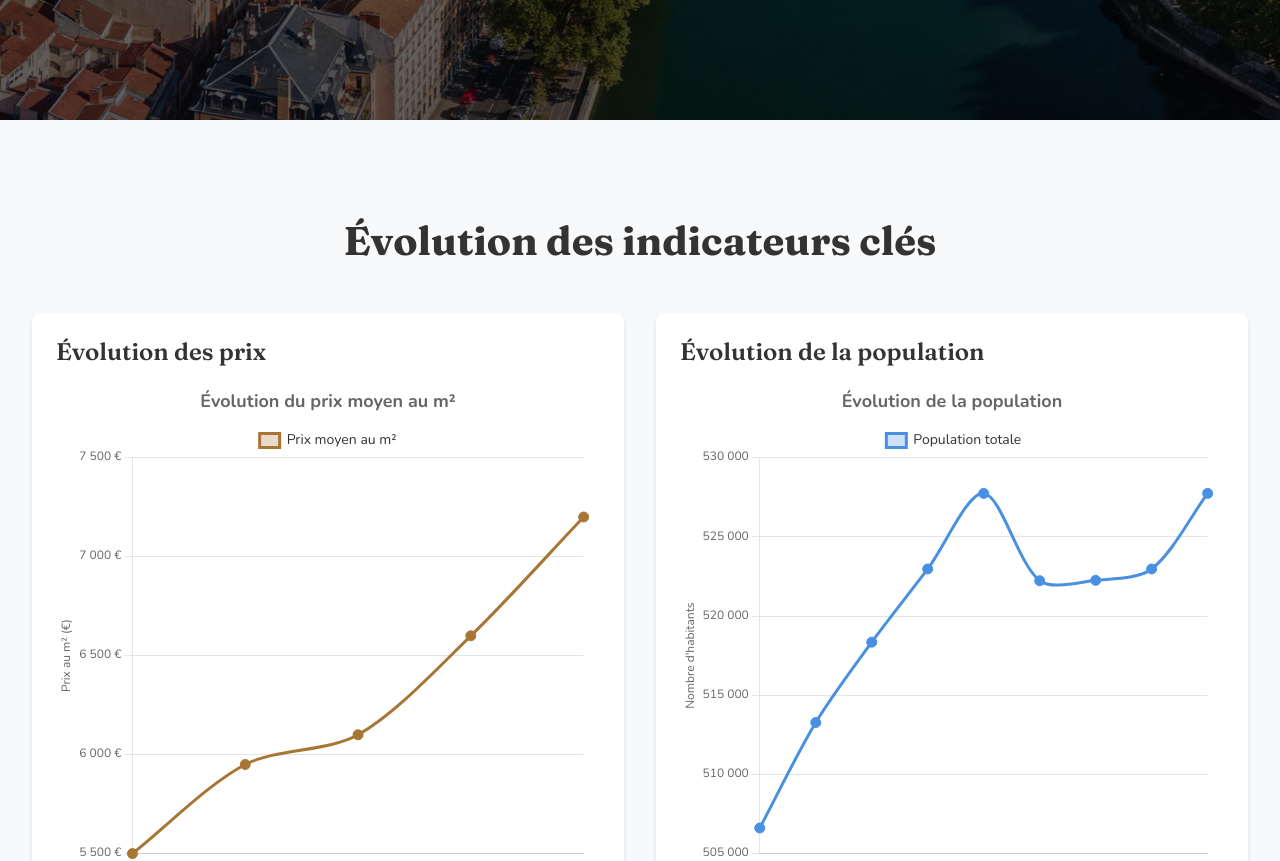
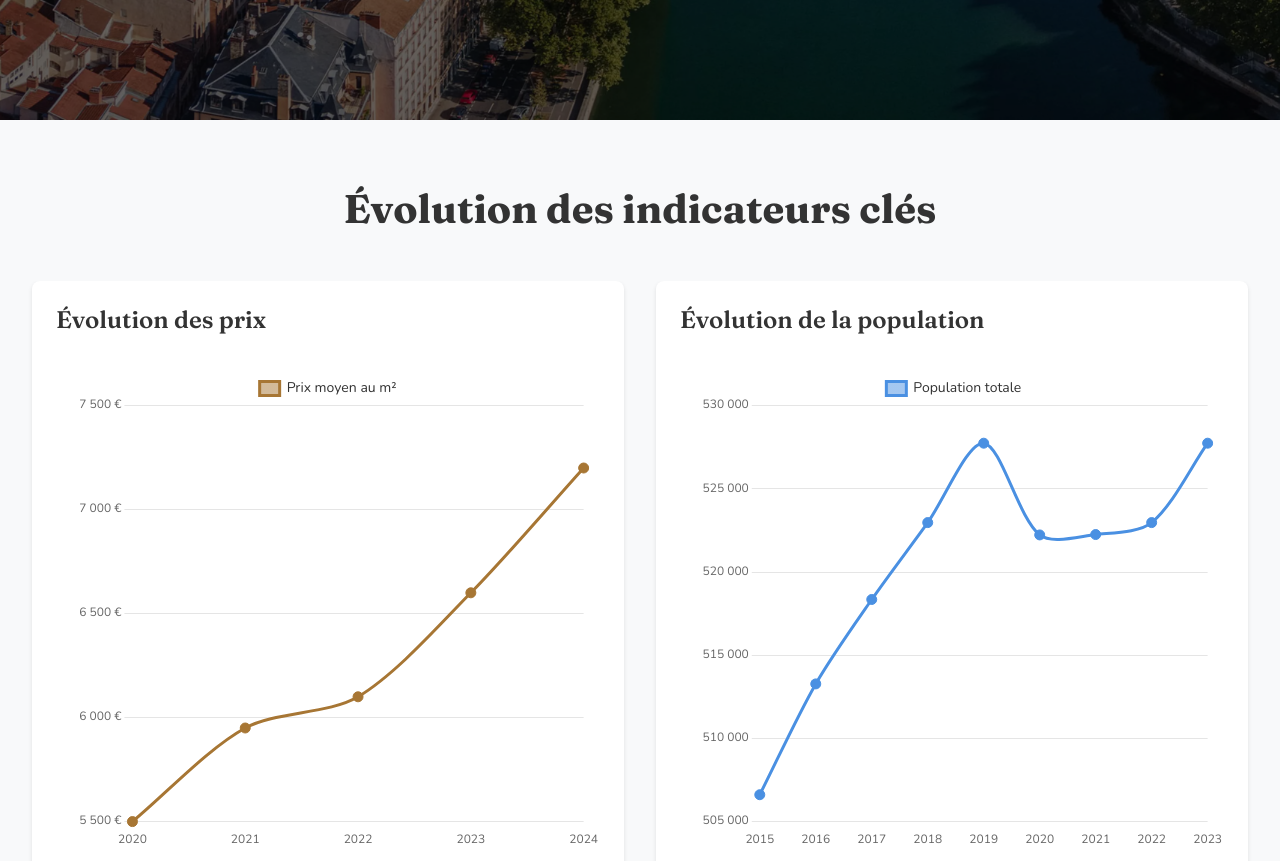
Before and after one commit to romain-sadar/Hackaton, a React (Vite) app in the folder hackaton_front_react/: page / in a window 1280 px wide. Shown: the part 680-1541 px from the top of the page. Built offline with nearby package versions, Linux system fonts and the light colour scheme.

Commit message:
fixed css for section-2

```diff
--- a/hackaton_front_react/src/assets/styles/global.css
+++ b/hackaton_front_react/src/assets/styles/global.css
@@ -1,4 +1,3 @@
-/* Reset and Base Styles */
 *, ::before, ::after {
   box-sizing: border-box;
   margin: 0;
@@ -7,16 +6,6 @@
   scroll-behavior: smooth;
 }
 
-body {
-  font-family: "Nunito", sans-serif;
-}
-
-h1, h2, h3 {
-  font-family: "Fraunces", serif;
-  font-weight: 600;
-}
-
-/* Header Styles */
 .header {
   position: fixed;
   top: 0;
@@ -27,7 +16,6 @@ h1, h2, h3 {
   box-shadow: none;
   font-family: "Nunito", sans-serif;
 }
-
 .header__container {
   max-width: 1280px;
   margin: 0 auto;
@@ -35,21 +23,17 @@ h1, h2, h3 {
   justify-content: space-between;
   align-items: center;
 }
-
 .header__logo {
   height: 100px;
   object-fit: contain;
 }
-
 .header__nav ul {
   display: flex;
   gap: 2rem;
 }
-
 .header__nav ul li {
   list-style: none;
 }
-
 .header__nav ul li a {
   font-weight: 600;
   font-size: 0.95rem;
@@ -57,33 +41,80 @@ h1, h2, h3 {
   text-decoration: none;
   transition: color 0.2s ease;
 }
-
 .header.transparent {
   background-color: transparent;
 }
-
 .header.transparent .header__nav a {
   color: white;
 }
-
 .header.transparent .header__nav a:hover {
-  color: #a67838;
+  color: #c8924f;
 }
-
 .header.scrolled {
   background-color: #fff;
   box-shadow: 0 6px 12px rgba(0, 0, 0, 0.08);
 }
-
 .header.scrolled .header__nav a {
-  color: black;
+  color: #c8924f;
 }
-
 .header.scrolled .header__nav a:hover {
   color: #a67838;
 }
 
-/* Hero Section */
+.footer {
+  display: flex;
+  justify-content: space-between;
+  align-items: center;
+  padding: 1.2rem 2rem;
+  border-top: 1px solid #e0e0e0;
+  font-size: 0.9rem;
+  background: white;
+  font-family: "Nunito", sans-serif;
+}
+.footer a {
+  color: #222;
+  margin-left: 0.5rem;
+  text-decoration: none;
+}
+.footer a:hover {
+  text-decoration: underline;
+}
+.footer__center {
+  display: flex;
+  align-items: center;
+  gap: 1rem;
+}
+.footer__center .footer__icons a {
+  font-size: 1.2rem;
+  margin: 0 0.25rem;
+  color: #111;
+}
+.footer__center .footer__icons a:hover {
+  color: #c8924f;
+}
+.footer__right {
+  display: flex;
+  align-items: center;
+  gap: 0.5rem;
+}
+.footer__right .heart {
+  color: #000;
+  margin: 0 0.25rem;
+}
+.footer__right img {
+  height: 40px;
+  border-radius: 8px;
+  background: #111;
+  padding: 0.2rem;
+}
+@media (max-width: 768px) {
+  .footer {
+    flex-direction: column;
+    gap: 1rem;
+    text-align: center;
+  }
+}
+
 .hero {
   height: 100vh;
   background-size: cover;
@@ -92,7 +123,6 @@ h1, h2, h3 {
   color: #fff;
   font-family: "Nunito", sans-serif;
 }
-
 .hero__overlay {
   background: rgba(0, 0, 0, 0.6);
   width: 100%;
@@ -102,13 +132,11 @@ h1, h2, h3 {
   justify-content: center;
   padding: 2rem;
 }
-
 .hero__content {
   text-align: center;
   max-width: auto;
   margin: 0 auto;
 }
-
 .hero__content h1 {
   font-size: 3.2rem;
   font-weight: 700;
@@ -116,24 +144,20 @@ h1, h2, h3 {
   margin-bottom: 1rem;
   font-family: "Fraunces", serif;
 }
-
 .hero__content h1 span {
   color: #c8924f;
   font-family: "Fraunces", serif;
 }
-
 .hero__content p {
   font-size: 1.25rem;
   margin-bottom: 2.5rem;
   color: #eee;
 }
-
 .hero__search-bar {
   display: flex;
   max-width: 600px;
   margin: 0 auto;
 }
-
 .hero__search-bar input {
   flex: 1;
   padding: 0.8rem 1rem;
@@ -142,7 +166,6 @@ h1, h2, h3 {
   border: none;
   outline: none;
 }
-
 .hero__search-bar button {
   background-color: #c8924f;
   color: white;
@@ -154,15 +177,24 @@ h1, h2, h3 {
   cursor: pointer;
   transition: background 0.2s ease;
 }
-
 .hero__search-bar button:hover {
   background-color: #a77634;
 }
 
-/* Charts Section */
 .section-2 {
-  padding: 6rem 0;
+  padding: 4rem 0;
   background-color: #f8f9fa;
+  display: flex;
+  align-items: center;
+  flex-direction: column;
+}
+.section-2 canvas {
+  max-width: 100%;
+  height: auto;
+}
+
+.inner-div {
+  width: 1250px;
 }
 
 .section-title {
@@ -182,6 +214,12 @@ h1, h2, h3 {
   max-width: 1800px;
   margin: 0 auto;
 }
+@media (max-width: 1200px) {
+  .charts-container {
+    grid-template-columns: 1fr;
+    padding: 0 1rem;
+  }
+}
 
 .chart-wrapper {
   background: white;
@@ -190,87 +228,25 @@ h1, h2, h3 {
   box-shadow: 0 2px 4px rgba(0, 0, 0, 0.1);
   width: 100%;
 }
-
-.chart-wrapper h3 {
+.chart-wrapper h2, .chart-wrapper h3 {
   margin-bottom: 1rem;
   color: #333;
   font-size: 1.5rem;
   font-weight: 600;
 }
 
-/* Footer */
-.footer {
-  display: flex;
-  justify-content: space-between;
-  align-items: center;
-  padding: 1.2rem 2rem;
-  border-top: 1px solid #e0e0e0;
-  font-size: 0.9rem;
-  background: white;
-  font-family: "Nunito", sans-serif;
-}
-
-.footer a {
-  color: #222;
-  margin-left: 0.5rem;
-  text-decoration: none;
-}
-
-.footer a:hover {
-  text-decoration: underline;
-}
-
-.footer__center {
-  display: flex;
-  align-items: center;
-  gap: 1rem;
-}
-
-.footer__center .footer__icons a {
-  font-size: 1.2rem;
-  margin: 0 0.25rem;
-  color: #111;
-}
-
-.footer__center .footer__icons a:hover {
-  color: #c8924f;
-}
-
-.footer__right {
-  display: flex;
-  align-items: center;
-  gap: 0.5rem;
-}
-
-.footer__right .heart {
-  color: #000;
-  margin: 0 0.25rem;
-}
-
-.footer__right img {
-  height: 40px;
-  border-radius: 8px;
-  background: #111;
-  padding: 0.2rem;
-}
-
-/* Responsive Styles */
 @media (max-width: 1200px) {
-  .charts-container {
-    grid-template-columns: 1fr;
-    padding: 0 1rem;
-  }
-
   .section-title {
     font-size: 2rem;
     margin-bottom: 2rem;
   }
 }
+body {
+  font-family: "Nunito", sans-serif;
+}
 
-@media (max-width: 768px) {
-  .footer {
-    flex-direction: column;
-    gap: 1rem;
-    text-align: center;
-  }
+h1, h2, h3 {
+  font-family: "Fraunces", serif;
 }
+
+/*# sourceMappingURL=global.css.map */
--- a/hackaton_front_react/src/assets/styles/scss/global.scss
+++ b/hackaton_front_react/src/assets/styles/scss/global.scss
@@ -6,11 +6,12 @@
 @import "import/layouts/footer";
 
 @import "import/pages/home";
+@import "import/pages/charts";
 
 body {
-  font-family: 'Montserrat', sans-serif;
+  font-family: 'Nunito', sans-serif;
 }
 
 h1, h2, h3 {
-  font-family: 'Cormorant', serif;
+  font-family: 'Fraunces', serif;
 }
--- a/hackaton_front_react/src/assets/styles/scss/import/layouts/_footer.scss
+++ b/hackaton_front_react/src/assets/styles/scss/import/layouts/_footer.scss
@@ -6,7 +6,7 @@
   border-top: 1px solid #e0e0e0;
   font-size: 0.9rem;
   background: white;
-  font-family: 'Montserrat', sans-serif;
+  font-family: 'Nunito', sans-serif;
 
   a {
     color: #222;
--- a/hackaton_front_react/src/assets/styles/scss/import/layouts/_header.scss
+++ b/hackaton_front_react/src/assets/styles/scss/import/layouts/_header.scss
@@ -2,11 +2,11 @@
   position: fixed;
   top: 0;
   width: 100%;
-  padding: 1rem 2rem;
+  padding: 0rem 2rem;
   z-index: 100;
   transition: all 0.3s ease;
   box-shadow: none;
-  font-family: 'Montserrat', sans-serif;
+  font-family: 'Nunito', sans-serif;
 
   &__container {
     max-width: 1280px;
--- /dev/null
+++ b/hackaton_front_react/src/assets/styles/scss/import/pages/charts.scss
@@ -0,0 +1,61 @@
+.section-2 {
+  padding: 4rem 0;
+  background-color: #f8f9fa;
+  display: flex;
+  align-items: center;
+  flex-direction: column;
+
+  canvas {
+    max-width: 100%;
+    height: auto;
+  }
+}
+
+.inner-div {
+  width: 1250px;
+}
+
+.section-title {
+  text-align: center;
+  font-size: 2.5rem;
+  color: #333;
+  margin-bottom: 3rem;
+  font-weight: 700;
+}
+
+.charts-container {
+  display: grid;
+  grid-template-columns: 1fr 1fr;
+  gap: 2rem;
+  padding: 0 2rem;
+  width: 100%;
+  max-width: 1800px;
+  margin: 0 auto;
+
+  @media (max-width: 1200px) {
+    grid-template-columns: 1fr;
+    padding: 0 1rem;
+  }
+}
+
+.chart-wrapper {
+  background: white;
+  padding: 1.5rem;
+  border-radius: 8px;
+  box-shadow: 0 2px 4px rgba(0, 0, 0, 0.1);
+  width: 100%;
+
+  h2, h3 {
+    margin-bottom: 1rem;
+    color: #333;
+    font-size: 1.5rem;
+    font-weight: 600;
+  }
+}
+
+@media (max-width: 1200px) {
+  .section-title {
+    font-size: 2rem;
+    margin-bottom: 2rem;
+  }
+}
--- a/hackaton_front_react/src/components/Chart.jsx
+++ b/hackaton_front_react/src/components/Chart.jsx
@@ -1,4 +1,4 @@
-import React from 'react';
+import React, { useRef, useEffect } from 'react';
 import {
   Chart as ChartJS,
   LineElement,
@@ -24,6 +24,8 @@ const Chart = ({
   stepSize = 500,
   showEuro = false
 }) => {
+  const chartRef = useRef(null);
+
   const chartData = {
     labels: data.labels,
     datasets: [
@@ -33,10 +35,14 @@ const Chart = ({
         fill: true,
         borderColor: color,
         backgroundColor: (context) => {
-          const ctx = context.chart.ctx;
-          const gradient = ctx.createLinearGradient(0, 0, 0, context.chart.height);
-          gradient.addColorStop(0, `${color}4D`); // 30% opacity
-          gradient.addColorStop(1, `${color}00`); // 0% opacity
+          const chart = context.chart;
+          const {ctx, chartArea} = chart;
+          if (!chartArea) {
+            return null;
+          }
+          const gradient = ctx.createLinearGradient(0, chartArea.bottom, 0, chartArea.top);
+          gradient.addColorStop(0, `${color}20`);
+          gradient.addColorStop(1, `${color}80`);
           return gradient;
         },
         tension: 0.3,
@@ -70,12 +76,13 @@ const Chart = ({
           weight: 'bold',
           family: "'Nunito', sans-serif"
         },
-        padding: { top: 10, bottom: 10 },
+        padding: { top: 0, bottom: 0 },
       },
       tooltip: {
         callbacks: {
           label: function (context) {
-            return `${context.dataset.label}: ${context.formattedValue} €`;
+            const formattedValue = context.formattedValue.toString().replace(/\B(?=(\d{3})+(?!\d))/g, " ");
+            return `${context.dataset.label}: ${showEuro ? `${formattedValue} €` : formattedValue}`;
           },
         },
         bodyFont: {
@@ -88,6 +95,9 @@ const Chart = ({
         grid: {
           display: false,
         },
+        border: {
+          display: false
+        },
         ticks: {
           font: {
             family: "'Nunito', sans-serif"
@@ -96,6 +106,13 @@ const Chart = ({
       },
       y: {
         beginAtZero: false,
+        border: {
+          display: false
+        },
+        grid: {
+          display: true,
+          drawBorder: false
+        },
         ticks: {
           callback: (value) => {
             const formattedValue = value.toString().replace(/\B(?=(\d{3})+(?!\d))/g, " ");
--- a/hackaton_front_react/src/components/PopulationEvolutionChart.jsx
+++ b/hackaton_front_react/src/components/PopulationEvolutionChart.jsx
@@ -11,8 +11,7 @@ const PopulationEvolutionChart = () => {
   return (
     <Chart
       data={data}
-      title="Évolution de la population"
-      yAxisLabel="Nombre d'habitants"
+      // yAxisLabel="Nombre d'habitants"
       color="#4a90e2"
       stepSize={5000}
     />
--- a/hackaton_front_react/src/components/PriceEvolutionChart.jsx
+++ b/hackaton_front_react/src/components/PriceEvolutionChart.jsx
@@ -13,8 +13,7 @@ const PriceEvolutionChart = () => {
   return (
     <Chart
       data={data}
-      title="Évolution du prix moyen au m²"
-      yAxisLabel="Prix au m² (€)"
+      // yAxisLabel="Prix au m² (€)"
       showEuro={true}
     />
   );
```
Also changed, not shown: hackaton_front_react/src/assets/styles/scss/import/pages/_home.scss (+4 -4 lines), 1 other file (tests, documents, lock files or other folders).
